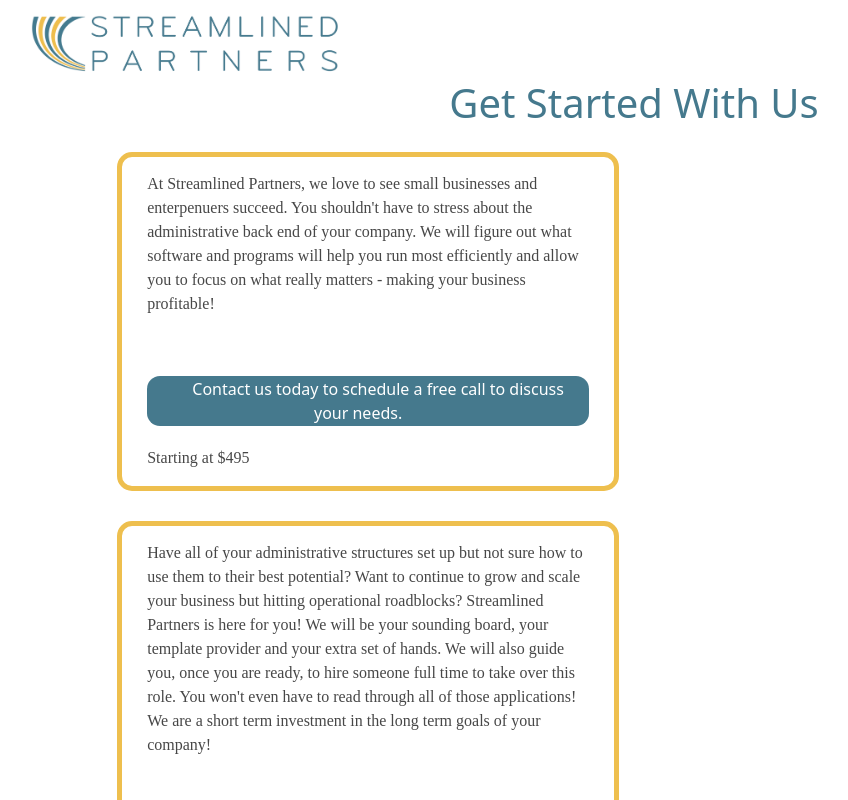
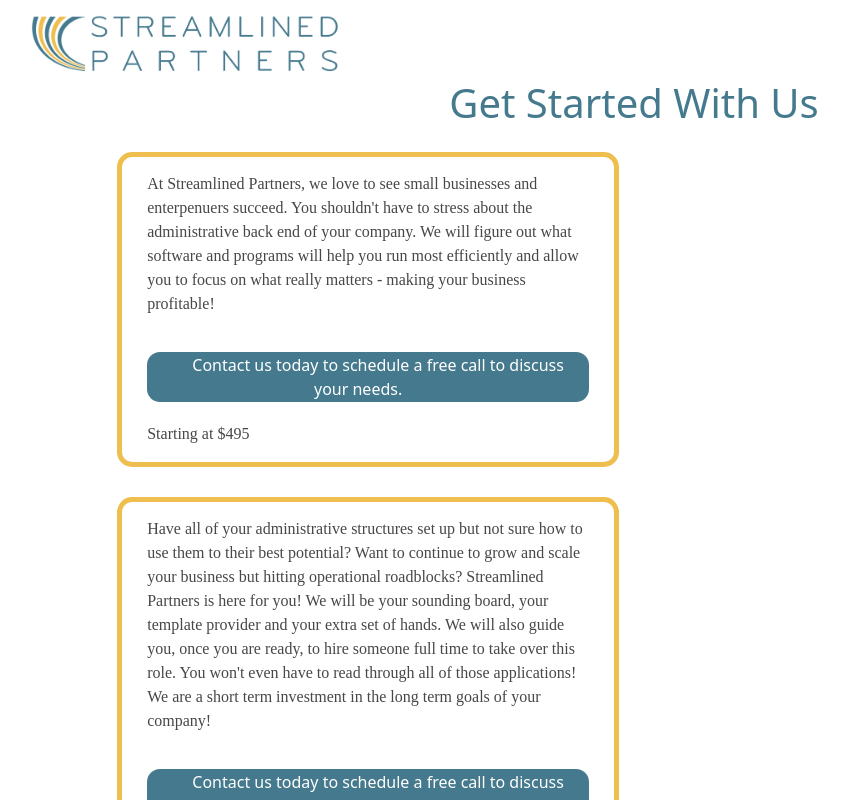
Before and after one commit to rhkearns/streamlined_1, a React (Create React App) app: page /packages in a window 1280 px wide. Shown: the top 800 px of the page, without its empty margins (6-854 px from the left). Built offline with nearby package versions, Linux system fonts and the light colour scheme; a web font is replaced by a local one.

Commit message:
more packages updates

```diff
--- a/src/pages/Packages/Packages.jsx
+++ b/src/pages/Packages/Packages.jsx
@@ -14,7 +14,7 @@ const Packages = () => {
 							You shouldn't have to stress about the administrative back end of your company. We will
 							figure out what software and programs will help you run most efficiently and allow you
 							to focus on what really matters - making your business profitable!</p>
-							<br /><button id="cta-button">
+							<button id="cta-button">
 						<a
 							id="link"
 							href="https://airtable.com/embed/shrggi2IoXGexh59K?backgroundColor=cyan"
@@ -34,7 +34,7 @@ const Packages = () => {
 							also guide you, once you are ready, to hire someone full time to take over
 							this role. You won't even have to read through all of those applications! We
 							are a short term investment in the long term goals of your company!</p>
-							<br /><button id="cta-button">
+							<button id="cta-button">
 						<a
 							id="link"
 							href="https://airtable.com/embed/shrggi2IoXGexh59K?backgroundColor=cyan"
@@ -52,7 +52,7 @@ const Packages = () => {
 							 will assist you in figuring out the type of position you need, writing the
 							 job description and sorting through applicants. Our fees are upfront and we
 							 don't take recruiter fees. We are here to help you hire and onboard, one and done!</p>
-							<br /><button id="cta-button">
+							<button id="cta-button">
 						<a
 							id="link"
 							href="https://airtable.com/embed/shrggi2IoXGexh59K?backgroundColor=cyan"
--- a/src/pages/Packages/Packages.scss
+++ b/src/pages/Packages/Packages.scss
@@ -31,7 +31,7 @@
 .packages {
 	text-align: left;
 	display: flex;
-	flex-direction: column;
+	// flex-direction: column;
 	gap: 15px;
 	width: 95%;
 	margin: 0 auto;
```
